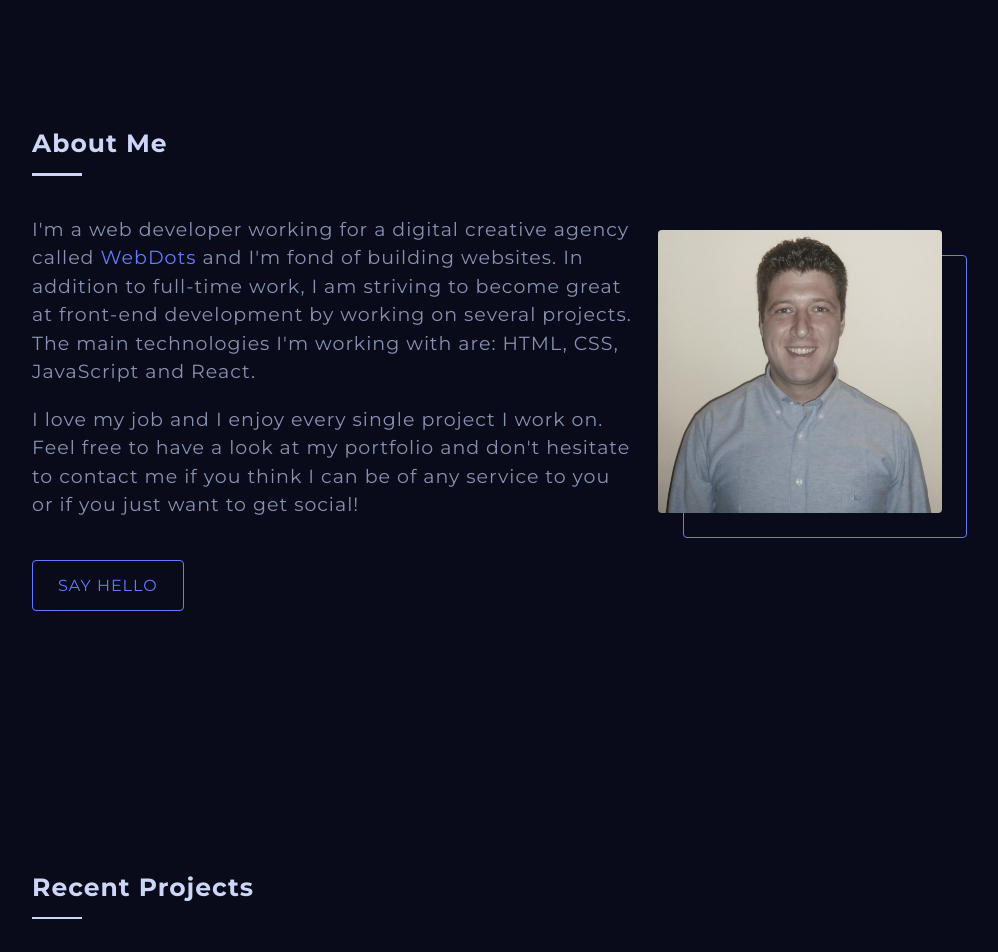
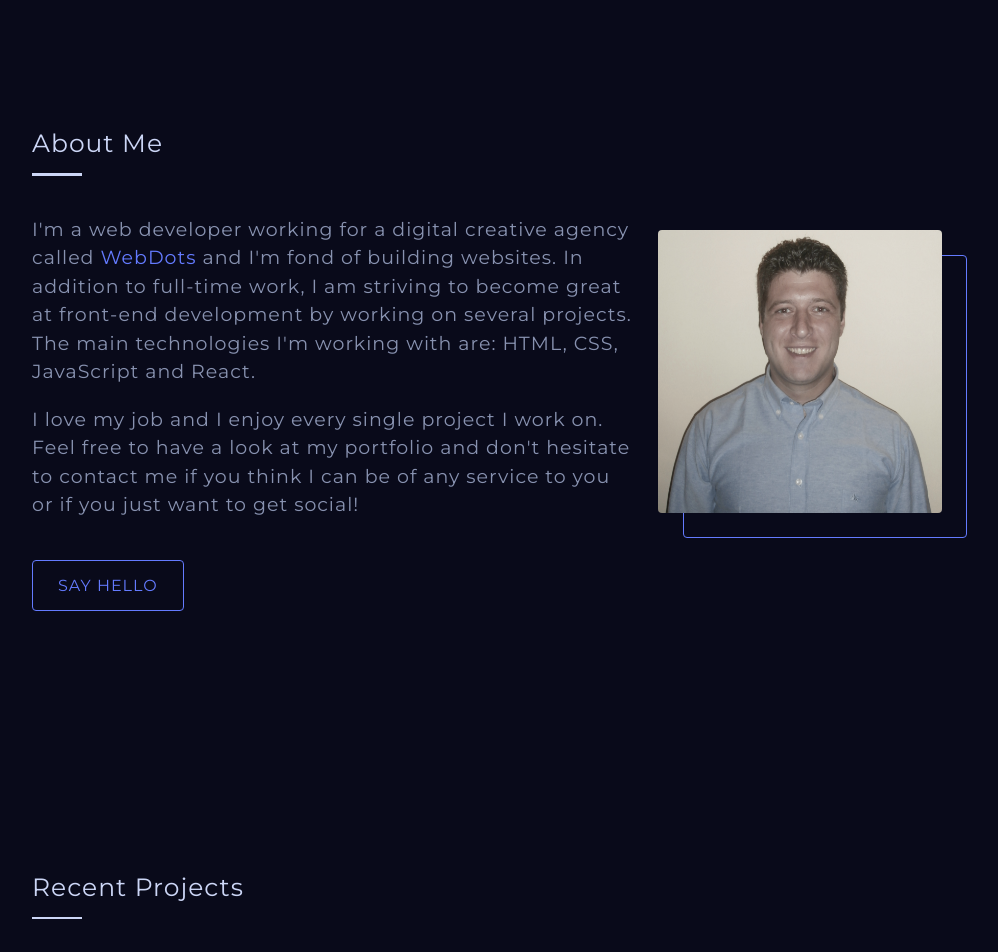
Before and after one commit to mimerkou/portfolio, a React (Create React App) app: page / in a window 1280 px wide. Shown: the part 680-1632 px from the top of the page, without its empty margins (153-1151 px from the left). Built offline with nearby package versions, Linux system fonts and the light colour scheme.

Commit message:
changed font-weight in each section headings

```diff
--- a/src/components/About/About.css
+++ b/src/components/About/About.css
@@ -12,6 +12,7 @@
 
 .about-text h2 {
   font-size: 2.5rem;
+  font-weight: 400;
   color: #ccd6f6;
   margin-bottom: 1.5rem;
 }
--- a/src/components/Contact/Contact.css
+++ b/src/components/Contact/Contact.css
@@ -21,6 +21,7 @@
 
 .contact-info h2 {
   font-size: 2.5rem;
+  font-weight: 400;
   color: #ccd6f6;
   margin-bottom: 1.5rem;
   letter-spacing: 1px;
--- a/src/components/Projects/Projects.css
+++ b/src/components/Projects/Projects.css
@@ -7,6 +7,7 @@
 
 .projects-heading h2 {
   font-size: 2.5rem;
+  font-weight: 400;
   color: #ccd6f6;
   margin-bottom: 1.5rem;
   letter-spacing: 1px;
```
